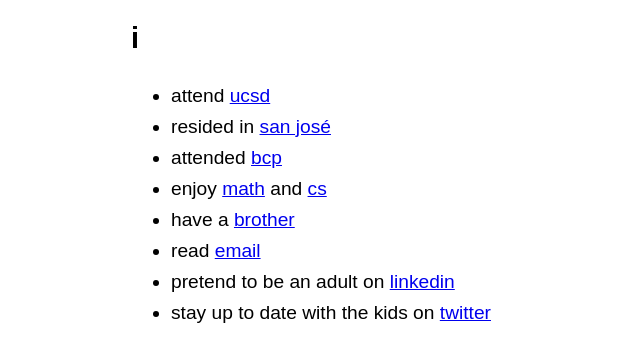
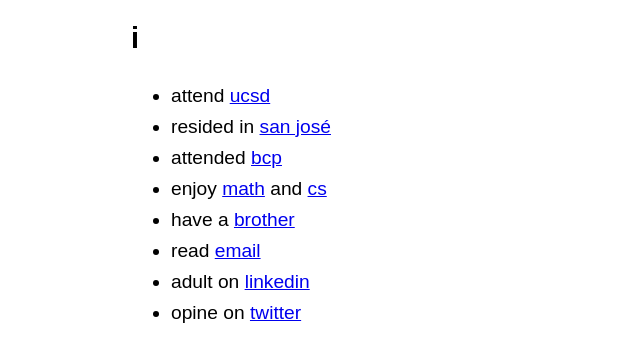
Before and after one commit to sejalmidha/sejalmidha.github.io, a plain HTML site: page index.html in a window 1280 px wide. Shown: the part 116-478 px from the top of the page, without its empty margins (125-765 px from the left). Drawn offline with Linux system fonts and the light colour scheme.

Commit message:
Update index.html

```diff
--- a/index.html
+++ b/index.html
@@ -32,7 +32,7 @@
 		<li>enjoy <a title="Mathematics" href="https://en.wikipedia.org/wiki/Mathematics">math</a> and <a title="Computer science" href="https://en.wikipedia.org/wiki/Computer_science">cs</a>
 		<li>have a <a title="Surya Midha" href="https://suryamidha.com">brother</a>
 		<li>read <a href="mailto:sejalmidha@gmail.com">email</a>
-		<li>pretend to be an adult on <a title="LinkedIn" href="https://www.linkedin.com/in/sejalmidha/">linkedin</a>
-		<li>stay up to date with the kids on <a title="Twitter" href="https://twitter.com/5ag3_w1sd0m">twitter</a>
+		<li>adult on <a title="LinkedIn" href="https://www.linkedin.com/in/sejalmidha/">linkedin</a>
+		<li>opine on <a title="Twitter" href="https://twitter.com/5ag3_w1sd0m">twitter</a>
 	</ul>
 </article>
```
